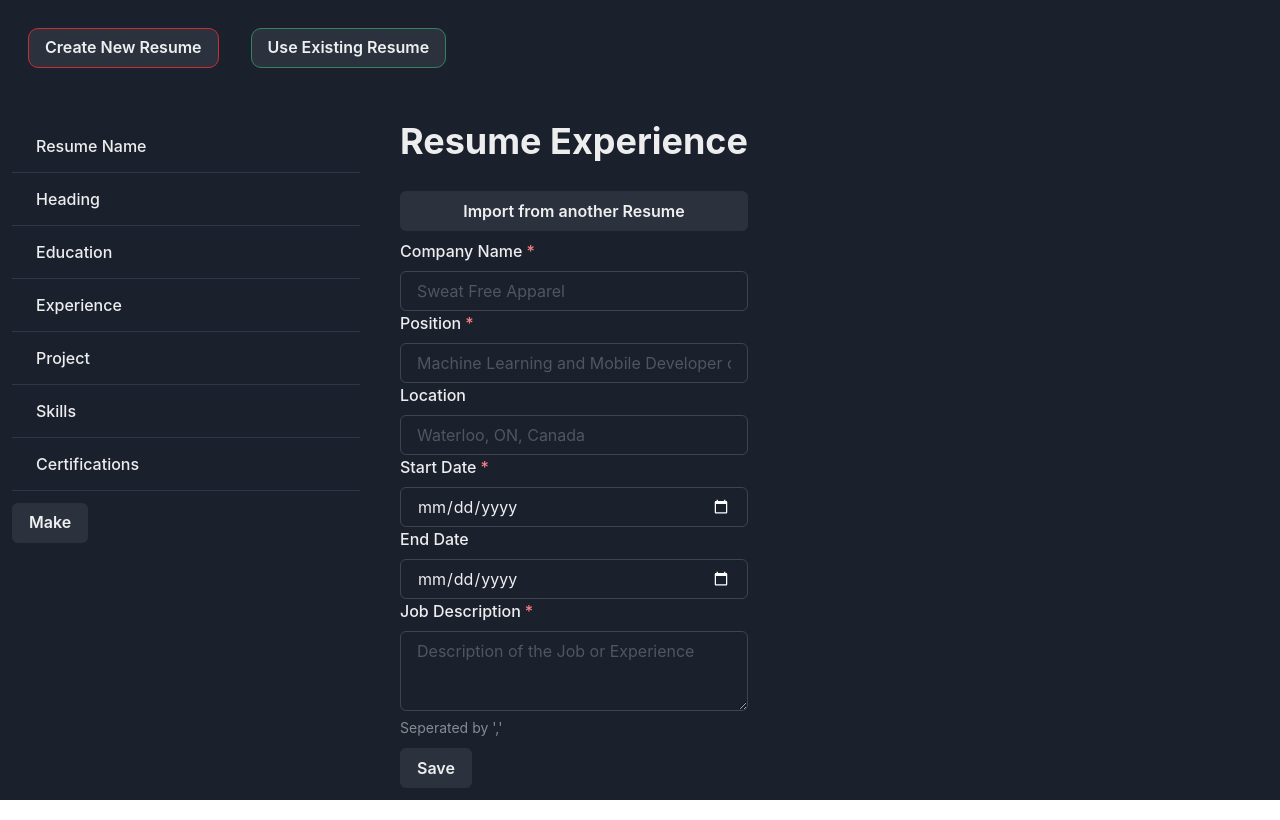
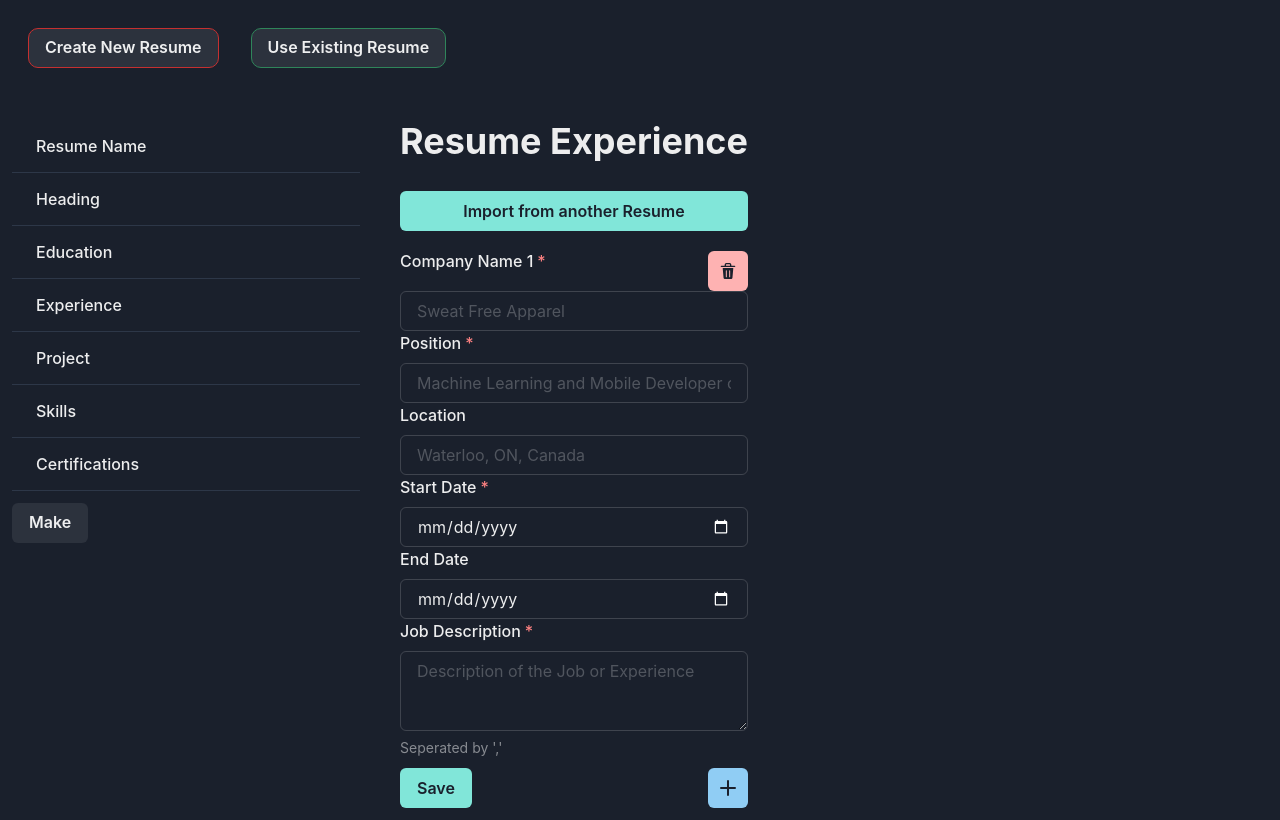
Before and after one commit to TheFJcurve/resume-generator-app, a React (Vite) app in the folder frontend/: page /resume/create/experience in a window 1280 px wide. Built offline with nearby package versions, Linux system fonts and the light colour scheme.

Commit message:
added add remove to experience page

```diff
--- a/frontend/src/components/EducationPage.tsx
+++ b/frontend/src/components/EducationPage.tsx
@@ -68,9 +68,6 @@ const EducationPage = () => {
     data.splice(index, 1);
     setInputFields(data);
   };
-
-  console.log(inputFields);
-  console.log(resume?.education);
 
   return (
     <SimpleGrid gap={2}>
--- a/frontend/src/components/ExperiencePage.tsx
+++ b/frontend/src/components/ExperiencePage.tsx
@@ -1,104 +1,164 @@
 import {
+  Box,
   Button,
   FormControl,
   FormHelperText,
   FormLabel,
+  HStack,
   Heading,
+  IconButton,
   Input,
   SimpleGrid,
   Textarea,
 } from "@chakra-ui/react";
 import { Form } from "react-router-dom";
 import useResume from "../hooks/useResume";
+import { AddIcon, DeleteIcon } from "@chakra-ui/icons";
+import { useState } from "react";
 
 const ExperiencePage = () => {
   const { resume, dispatch } = useResume();
+  const defaultField = [
+    {
+      company: "",
+      position: "",
+      location: "",
+      startDate: "",
+      endDate: "",
+      description: "",
+    },
+  ];
+  const [inputFields, setInputFields] = useState(
+    resume
+      ? resume.experience?.length === 0
+        ? defaultField
+        : resume?.experience
+      : defaultField
+  );
 
   const handleSubmit = (e: React.FormEvent<HTMLFormElement>) => {
     e.preventDefault();
+    const data = new FormData(e.currentTarget);
 
-    const data = new FormData(e.currentTarget);
-    const newExperience = [
-      {
-        company: data.get("company") as string,
-        position: data.get("position") as string,
-        location: data.get("location") as string,
-        startDate: data.get("startDate") as string,
-        endDate: data.get("endDate") as string,
-        description: data.get("description") as string,
-      },
-    ];
+    // Create an array of education objects from the form data
+    const newExperiences = Array.from(
+      { length: inputFields.length },
+      (_, index) => ({
+        company: data.get(`company${index}`) as string,
+        position: data.get(`position${index}`) as string,
+        location: data.get(`location${index}`) as string,
+        startDate: data.get(`startDate${index}`) as string,
+        endDate: data.get(`endDate${index}`) as string,
+        description: data.get(`description${index}`) as string,
+      })
+    );
 
     dispatch({
       type: "UPDATE_RESUME",
       field: "experience",
-      value: newExperience,
+      value: newExperiences,
     });
+
+    setInputFields(newExperiences);
   };
+
+  const addField = () => {
+    setInputFields([...inputFields, defaultField[0]]);
+  };
+
+  const removeField = (index: number) => {
+    let data = [...inputFields];
+    data.splice(index, 1);
+    setInputFields(data);
+  };
+
+  console.log(inputFields);
 
   return (
     <SimpleGrid gap={2}>
       <Heading marginBottom={5}>Resume Experience</Heading>
-      <Button>Import from another Resume</Button>
+      <Button colorScheme="teal">Import from another Resume</Button>
       <Form onSubmit={handleSubmit}>
+        {inputFields?.map((input, index) => {
+          return (
+            <Box key={index}>
               <FormControl isRequired>
-          <FormLabel>Company Name</FormLabel>
+                <HStack>
+                  <FormLabel>Company Name {index + 1}</FormLabel>
+                  <IconButton
+                    style={{ marginLeft: "auto" }}
+                    onClick={() => removeField(index)}
+                    colorScheme="red"
+                    marginTop={3}
+                    icon={<DeleteIcon />}
+                    aria-label="remove"
+                  />
+                </HStack>
                 <Input
-            name="company"
+                  name={`company${index}`}
                   placeholder="Sweat Free Apparel"
-            defaultValue={resume?.experience.map((e) => e.company)}
+                  defaultValue={input.company}
                 />
               </FormControl>
               <FormControl isRequired>
                 <FormLabel>Position</FormLabel>
                 <Input
-            name="position"
+                  name={`position${index}`}
                   placeholder="Machine Learning and Mobile Developer co-op"
-            defaultValue={resume?.experience.map((e) => e.position)}
+                  defaultValue={input.position}
                 />
               </FormControl>
               <FormControl>
                 <FormLabel>Location</FormLabel>
                 <Input
-            name="location"
+                  name={`location${index}`}
                   placeholder="Waterloo, ON, Canada"
-            defaultValue={resume?.experience.map((e) =>
-              e.location ? e.location : ""
-            )}
+                  defaultValue={input.location ? input.location : ""}
                 />
               </FormControl>
               <FormControl isRequired>
                 <FormLabel>Start Date</FormLabel>
                 <Input
-            name="startDate"
+                  name={`startDate${index}`}
                   type="date"
                   placeholder="May 2023 - August 2023"
-            defaultValue={resume?.experience.map((e) => e.startDate)}
+                  defaultValue={input.startDate}
                 />
               </FormControl>
               <FormControl>
                 <FormLabel>End Date</FormLabel>
                 <Input
-            name="endDate"
+                  name={`endDate${input}`}
                   type="date"
                   placeholder="May 2023 - August 2023"
-            defaultValue={resume?.experience.map((e) =>
-              e.endDate ? e.endDate : ""
-            )}
+                  defaultValue={input.endDate ? input.endDate : ""}
                 />
               </FormControl>
               <FormControl isRequired>
                 <FormLabel>Job Description</FormLabel>
                 <Textarea
-            name="description"
+                  name={`description${index}`}
                   placeholder="Description of the Job or Experience"
-            defaultValue={resume?.experience.map((e) => e.description)}
+                  defaultValue={input.description}
                 />
                 <FormHelperText>Seperated by ',' </FormHelperText>
               </FormControl>
-        <Button marginTop={3} type="submit">
+            </Box>
+          );
+        })}
+        <HStack>
+          <Button marginTop={3} type="submit" colorScheme="teal">
             Save
           </Button>
+          <IconButton
+            style={{ marginLeft: "auto" }}
+            onClick={addField}
+            colorScheme="blue"
+            marginTop={3}
+            icon={<AddIcon />}
+            aria-label="add"
+          />
+        </HStack>
       </Form>
     </SimpleGrid>
   );
--- a/frontend/src/components/HeadingPage.tsx
+++ b/frontend/src/components/HeadingPage.tsx
@@ -30,7 +30,7 @@ const HeadingPage = () => {
   return (
     <SimpleGrid gap={2}>
       <Heading marginBottom={5}>Resume Heading</Heading>
-      <Button>Import from another Resume</Button>
+      <Button colorScheme="teal">Import from another Resume</Button>
       <Form onSubmit={handleSubmit}>
         <FormControl isRequired>
           <FormLabel>Full Name</FormLabel>
@@ -72,7 +72,7 @@ const HeadingPage = () => {
             defaultValue={resume?.heading.linkedinUrl}
           />
         </FormControl>
-        <Button marginTop={3} type="submit">
+        <Button colorScheme="teal" marginTop={3} type="submit">
           Save
         </Button>
       </Form>
--- a/frontend/src/components/ResumeName.tsx
+++ b/frontend/src/components/ResumeName.tsx
@@ -34,7 +34,7 @@ const ResumeName = () => {
             placeholder="Software Developer Resume"
             defaultValue={resume?.name}
           />
-          <Button marginTop={3} type="submit">
+          <Button colorScheme="teal" marginTop={3} type="submit">
             Save
           </Button>
         </FormControl>
```
Lines whose indentation alone changed are shown as unchanged.
